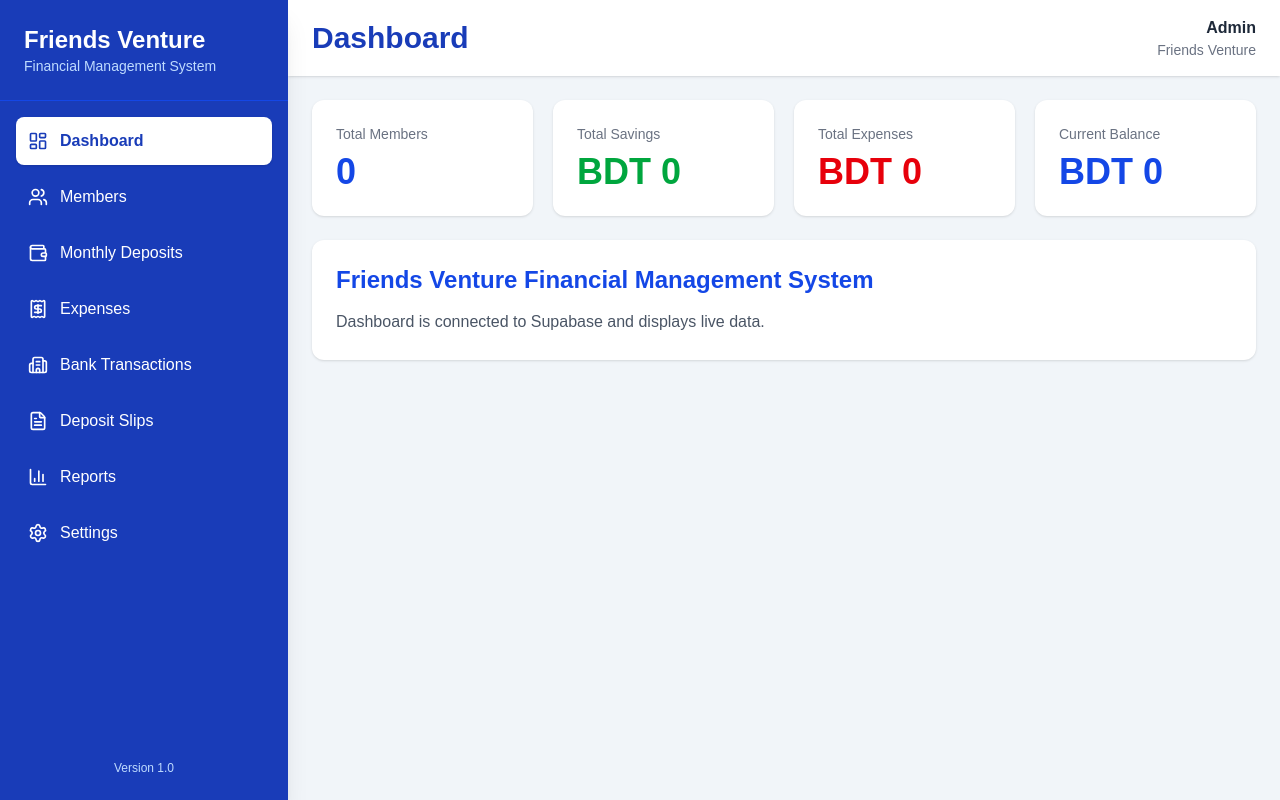
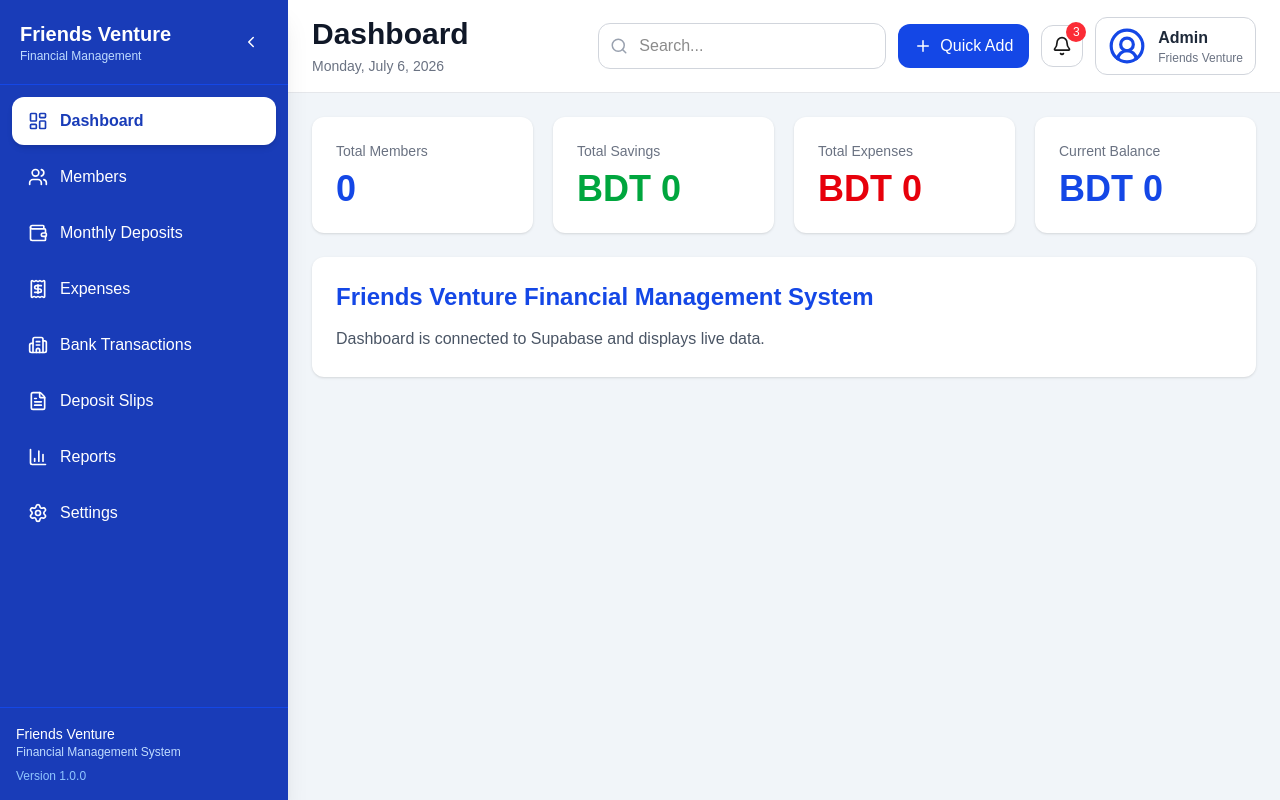
Before and after one commit to mdnaeem12347-cmyk/-friends-venture, a Next.js app: page / in a window 1280 px wide. Built offline with nearby package versions, Linux system fonts and the light colour scheme; no server answers; the database is empty.

Commit message:
Complete responsive sidebar

```diff
--- a/components/Header.tsx
+++ b/components/Header.tsx
@@ -1,20 +1,109 @@
+"use client";
+
+import { usePathname } from "next/navigation";
+import {
+  Search,
+  Bell,
+  Plus,
+  UserCircle2,
+} from "lucide-react";
+
+const pageTitles: Record<string, string> = {
+  "/": "Dashboard",
+  "/members": "Members",
+  "/deposits": "Monthly Deposits",
+  "/expenses": "Expenses",
+  "/bank-transactions": "Bank Transactions",
+  "/deposit-slips": "Deposit Slips",
+  "/reports": "Reports",
+  "/settings": "Settings",
+};
+
 export default function Header() {
+  const pathname = usePathname();
+
+  const title =
+    pageTitles[pathname] ||
+    pathname
+      .split("/")
+      .filter(Boolean)
+      .pop()
+      ?.replace(/-/g, " ")
+      .replace(/\b\w/g, (l) => l.toUpperCase()) ||
+    "Dashboard";
+
+  const today = new Date().toLocaleDateString(undefined, {
+    weekday: "long",
+    day: "numeric",
+    month: "long",
+    year: "numeric",
+  });
+
   return (
-    <header className="bg-white shadow px-4 md:px-6 py-4 flex flex-col md:flex-row items-start md:items-center justify-between gap-3">
+    <header className="bg-white border-b border-gray-200 px-4 md:px-6 py-4">
+      <div className="flex flex-col gap-4 lg:flex-row lg:items-center lg:justify-between">
+        {/* Left */}
         <div>
-        <h2 className="text-2xl md:text-3xl font-bold text-blue-800">
-          Dashboard
-        </h2>
+          <h1 className="text-2xl md:text-3xl font-bold text-gray-900">
+            {title}
+          </h1>
+
+          <p className="text-sm text-gray-500 mt-1">
+            {today}
+          </p>
         </div>
 
-      <div className="text-left md:text-right">
+        {/* Right */}
+        <div className="flex flex-col sm:flex-row gap-3 sm:items-center">
+          {/* Search */}
+          <div className="relative w-full sm:w-72">
+            <Search
+              size={18}
+              className="absolute left-3 top-1/2 -translate-y-1/2 text-gray-400"
+            />
+
+            <input
+              type="text"
+              placeholder="Search..."
+              className="w-full rounded-xl border border-gray-300 pl-10 pr-4 py-2.5 outline-none focus:ring-2 focus:ring-blue-500"
+            />
+          </div>
+
+          {/* Quick Action */}
+          <button className="flex items-center justify-center gap-2 rounded-xl bg-blue-700 px-4 py-2.5 text-white hover:bg-blue-800 transition">
+            <Plus size={18} />
+            <span className="hidden md:inline">
+              Quick Add
+            </span>
+          </button>
+
+          {/* Notifications */}
+          <button className="relative rounded-xl border border-gray-300 p-2.5 hover:bg-gray-100 transition">
+            <Bell size={20} />
+
+            <span className="absolute -top-1 -right-1 flex h-5 w-5 items-center justify-center rounded-full bg-red-500 text-xs text-white">
+              3
+            </span>
+          </button>
+
+          {/* User */}
+          <div className="flex items-center gap-3 rounded-xl border border-gray-300 px-3 py-2">
+            <UserCircle2
+              size={38}
+              className="text-blue-700"
+            />
+
+            <div className="hidden sm:block">
               <p className="font-semibold text-gray-800">
                 Admin
               </p>
 
-        <p className="text-sm text-gray-500">
+              <p className="text-xs text-gray-500">
                 Friends Venture
               </p>
+            </div>
+          </div>
+        </div>
       </div>
     </header>
   );
--- a/components/Sidebar.tsx
+++ b/components/Sidebar.tsx
@@ -3,11 +3,20 @@
 import Link from "next/link";
 import { usePathname } from "next/navigation";
 import { useState } from "react";
-import { Menu, X, LayoutDashboard, Users, Wallet, Building2, Receipt, FileText, BarChart3, Settings } from "lucide-react";
-
-export default function Sidebar() {
-  const pathname = usePathname();
-  const [open, setOpen] = useState(false);
+import {
+  Menu,
+  X,
+  ChevronLeft,
+  ChevronRight,
+  LayoutDashboard,
+  Users,
+  Wallet,
+  Building2,
+  Receipt,
+  FileText,
+  BarChart3,
+  Settings,
+} from "lucide-react";
 
 const menu = [
   { icon: LayoutDashboard, name: "Dashboard", href: "/" },
@@ -20,78 +29,142 @@ export default function Sidebar() {
   { icon: Settings, name: "Settings", href: "/settings" },
 ];
 
+export default function Sidebar() {
+  const pathname = usePathname();
+
+  const [mobileOpen, setMobileOpen] = useState(false);
+  const [collapsed, setCollapsed] = useState(false);
+
+  const isActive = (href: string) => {
+    if (href === "/") return pathname === "/";
+    return pathname.startsWith(href);
+  };
+
   return (
     <>
-      {/* Mobile Top Bar */}
-      <div className="md:hidden flex items-center justify-between bg-blue-800 text-white p-4">
-        <h1 className="font-bold text-lg">Friends Venture</h1>
+      {/* Mobile Header */}
+      <div className="md:hidden flex items-center justify-between bg-blue-800 text-white px-4 py-4 shadow">
+        <div>
+          <h1 className="text-lg font-bold">Friends Venture</h1>
+        </div>
 
-        <button onClick={() => setOpen(true)}>
+        <button onClick={() => setMobileOpen(true)}>
           <Menu size={28} />
         </button>
       </div>
 
-      {/* Overlay */}
-      {open && (
+      {/* Mobile Overlay */}
+      {mobileOpen && (
         <div
-          onClick={() => setOpen(false)}
           className="fixed inset-0 bg-black/50 z-40 md:hidden"
+          onClick={() => setMobileOpen(false)}
         />
       )}
 
-      {/* Sidebar */}
       <aside
         className={`
           fixed md:static top-0 left-0 z-50
-        w-72 min-h-screen bg-blue-800 text-white shadow-xl
-        transform transition-transform duration-300
-        ${open ? "translate-x-0" : "-translate-x-full"}
-        md:translate-x-0
+          h-screen
+          bg-blue-800 text-white
+          shadow-xl
+          transition-all duration-300
+          flex flex-col
+          ${collapsed ? "w-20" : "w-72"}
+          ${
+            mobileOpen
+              ? "translate-x-0"
+              : "-translate-x-full md:translate-x-0"
+          }
         `}
       >
-        <div className="p-6 border-b border-blue-700 flex justify-between items-center">
+        {/* Header */}
+        <div className="border-b border-blue-700 px-5 py-5 flex items-center justify-between">
+          {!collapsed && (
             <div>
-            <h1 className="text-2xl font-bold">
-              Friends Venture
-            </h1>
-
-            <p className="text-blue-200 text-sm">
-              Financial Management System
+              <h1 className="text-xl font-bold">Friends Venture</h1>
+              <p className="text-xs text-blue-200">
+                Financial Management
               </p>
             </div>
+          )}
+
+          <div className="flex items-center gap-2">
+            <button
+              className="hidden md:flex hover:bg-blue-700 rounded-lg p-2"
+              onClick={() => setCollapsed(!collapsed)}
+            >
+              {collapsed ? (
+                <ChevronRight size={18} />
+              ) : (
+                <ChevronLeft size={18} />
+              )}
+            </button>
 
             <button
-            className="md:hidden"
-            onClick={() => setOpen(false)}
+              className="md:hidden hover:bg-blue-700 rounded-lg p-2"
+              onClick={() => setMobileOpen(false)}
             >
-            <X />
+              <X size={20} />
             </button>
           </div>
+        </div>
 
-        <nav className="p-4 space-y-2">
+        {/* Navigation */}
+        <nav className="flex-1 overflow-y-auto p-3 space-y-2">
           {menu.map((item) => {
-            const active = pathname === item.href;
+            const active = isActive(item.href);
 
             return (
               <Link
-                key={item.name}
+                key={item.href}
                 href={item.href}
-                onClick={() => setOpen(false)}
-                className={`flex items-center gap-3 rounded-lg p-3 transition-all ${
+                onClick={() => setMobileOpen(false)}
+                title={collapsed ? item.name : ""}
+                className={`
+                  flex items-center
+                  gap-3
+                  rounded-xl
+                  px-4
+                  py-3
+                  transition-all
+                  duration-200
+                  group
+                  ${
                     active
-                    ? "bg-white text-blue-800 font-semibold shadow"
+                      ? "bg-white text-blue-800 font-semibold shadow-md"
                       : "hover:bg-blue-700"
-                }`}
+                  }
+                `}
               >
-                <item.icon size={20} />
-                <span>{item.name}</span>
+                <item.icon className="shrink-0" size={20} />
+
+                {!collapsed && (
+                  <span className="truncate">{item.name}</span>
+                )}
               </Link>
             );
           })}
         </nav>
 
-        <div className="absolute bottom-6 w-full text-center text-xs text-blue-200">
-          Version 1.0
+        {/* Footer */}
+        <div className="border-t border-blue-700 p-4">
+          {!collapsed ? (
+            <>
+              <p className="text-sm font-medium">
+                Friends Venture
+              </p>
+              <p className="text-xs text-blue-200">
+                Financial Management System
+              </p>
+              <p className="mt-2 text-xs text-blue-300">
+                Version 1.0.0
+              </p>
+            </>
+          ) : (
+            <div className="text-center text-xs text-blue-300">
+              v1.0
+            </div>
+          )}
         </div>
       </aside>
     </>
```
Lines whose indentation alone changed are shown as unchanged.
